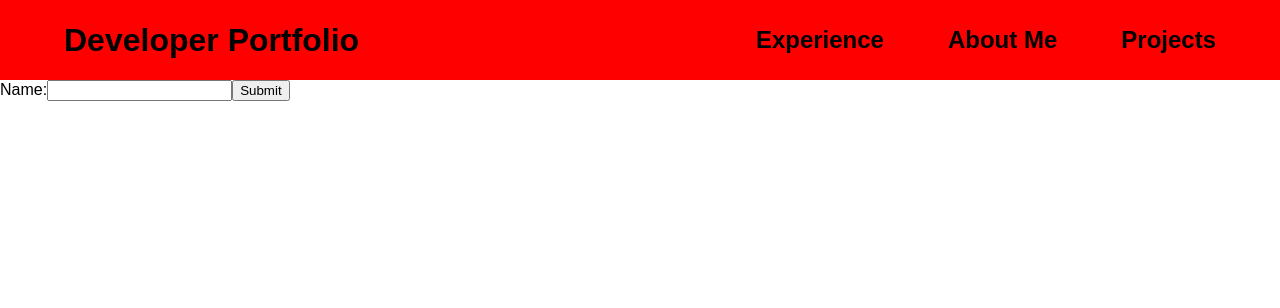
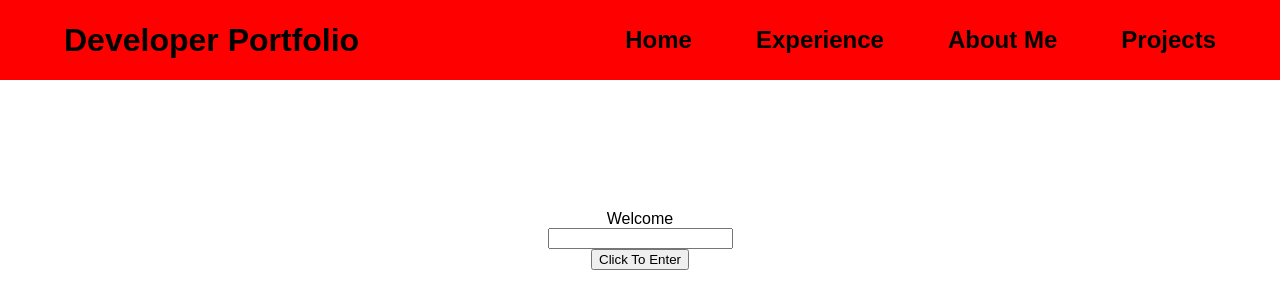
Before and after one commit to billyendres/react-example-app, a React app: page / in a window 1280 px wide. Shown: the top 308 px of the page. Built offline with nearby package versions, Linux system fonts and the light colour scheme.

Commit message:
Login Form

```diff
--- a/src/components/App/index.tsx
+++ b/src/components/App/index.tsx
@@ -2,6 +2,7 @@ import React from "react";
 import { BrowserRouter as Router, Route, Switch } from "react-router-dom";
 import GlobalStyle from "../GlobalStyle";
 import Banner from "../Banner";
+import Login from "../Login";
 import Home from "../Home";
 import Experience from "../Experience";
 import Projects from "../Projects";
@@ -14,7 +15,8 @@ const App: React.FC = () => {
 			<Router>
 				<Banner />
 				<Switch>
-					<Route exact path="/" component={Home} />
+					<Route exact path="/" component={Login} />
+					<Route exact path="/home" component={Home} />
 					<Route exact path="/experience" component={Experience} />
 					<Route exact path="/projects" component={Projects} />
 					<Route exact path="/hobbies" component={Hobbies} />
--- a/src/components/Banner/index.tsx
+++ b/src/components/Banner/index.tsx
@@ -9,6 +9,7 @@ const Banner: React.FC = () => {
 		<Wrap>
 			<h1 onClick={() => history.push("/")}>Developer Portfolio</h1>
 			<Links>
+				<h2 onClick={() => history.push("/home")}>Home</h2>
 				<h2 onClick={() => history.push("/experience")}>Experience</h2>
 				<h2 onClick={() => history.push("/hobbies")}>About Me</h2>
 				<h2 onClick={() => history.push("/projects")}>Projects</h2>
@@ -28,6 +29,7 @@ const Wrap = styled.div`
 	padding: 0 2rem 0 2rem;
 	> h1 {
 		padding: 0 2rem 0 2rem;
+		cursor: pointer;
 	}
 `;
 
@@ -36,5 +38,6 @@ const Links = styled.div`
 	flex-wrap: wrap;
 	> h2 {
 		padding: 0 2rem 0 2rem;
+		cursor: pointer;
 	}
 `;
--- a/src/components/Home/index.tsx
+++ b/src/components/Home/index.tsx
@@ -1,23 +1,10 @@
-import React, { useState } from "react";
-import { useHistory } from "react-router-dom";
+import React from "react";
 
-const Home: React.FC = () => {
-	const history = useHistory();
-	const [name, setName] = useState("");
-
-	const handleSubmit = (e: { preventDefault: () => void }) => {
-		e.preventDefault();
-		history.push("hobbies");
-	};
-
+const Home = () => {
 	return (
-		<form onSubmit={handleSubmit}>
-			<label>
-				Name:
-				<input type="text" value={name} onChange={e => setName(e.target.value)} />
-			</label>
-			<input type="submit" value="Submit" />
-		</form>
+		<div>
+			<h1>home</h1>
+		</div>
 	);
 };
 
--- /dev/null
+++ b/src/components/Login/index.fixture.tsx
@@ -0,0 +1,4 @@
+import React from "react";
+import Login from ".";
+
+export default Login;
--- /dev/null
+++ b/src/components/Login/index.tsx
@@ -0,0 +1,43 @@
+import React, { useState } from "react";
+import { useHistory } from "react-router-dom";
+import styled from "styled-components";
+
+const Login: React.FC = () => {
+	const history = useHistory();
+	const [name, setName] = useState("");
+
+	const handleSubmit = (e: { preventDefault: () => void }) => {
+		if (name.length <= 2) {
+			alert("Please enter a valid name with 3 or more characters");
+		} else {
+			e.preventDefault();
+			history.push("hobbies");
+		}
+	};
+
+	return (
+		<Wrap>
+			<Form onSubmit={handleSubmit}>
+				<label>Welcome</label>
+				<input type="text" value={name} onChange={e => setName(e.target.value)} />
+				<input type="submit" value="Click To Enter" />
+			</Form>
+		</Wrap>
+	);
+};
+
+export default Login;
+
+const Wrap = styled.div`
+	display: flex;
+	height: 20rem;
+	justify-content: center;
+	align-items: center;
+`;
+
+const Form = styled.form`
+	display: flex;
+	flex-wrap: wrap;
+	width: 5rem;
+	justify-content: center;
+`;
```
